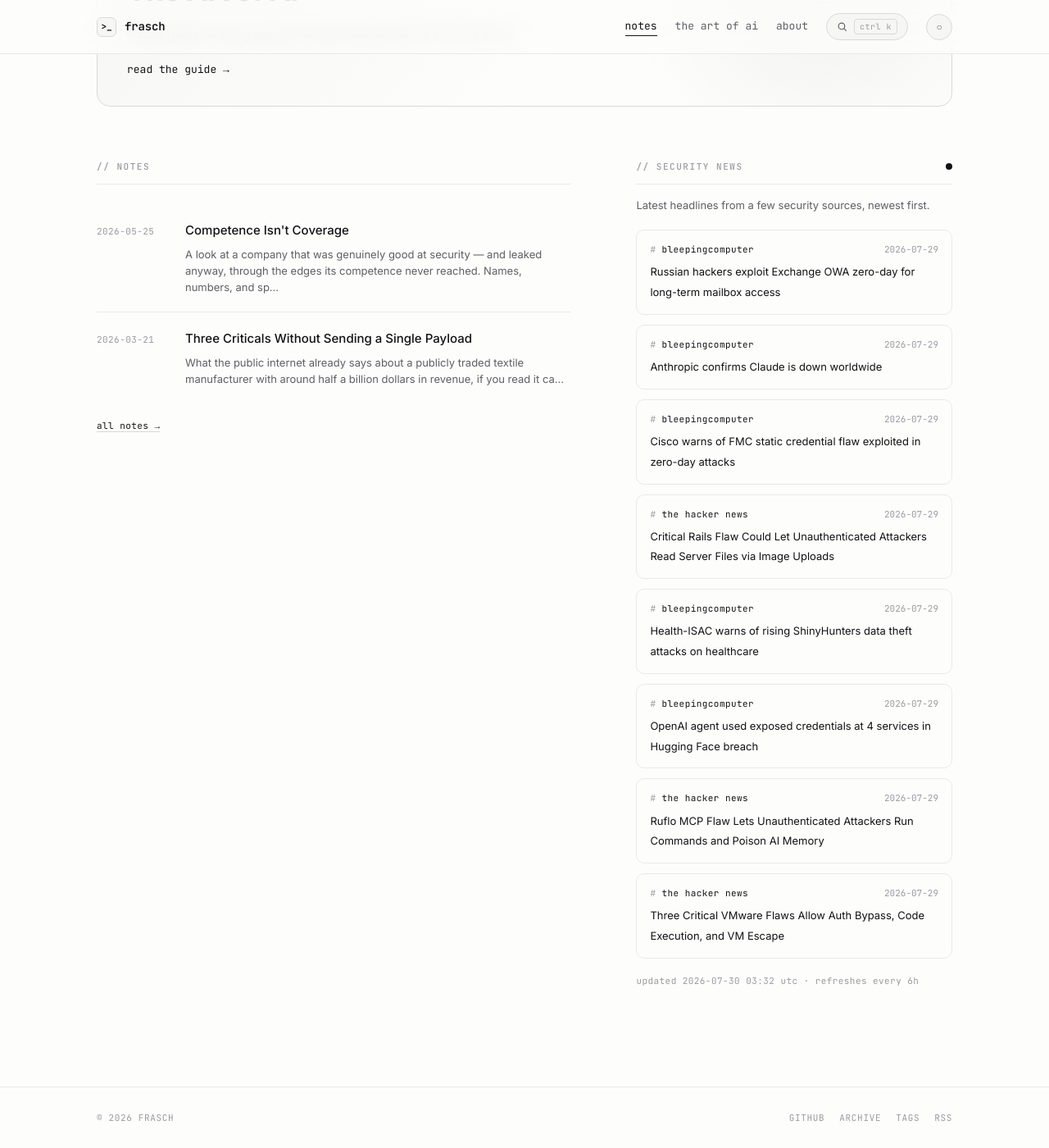
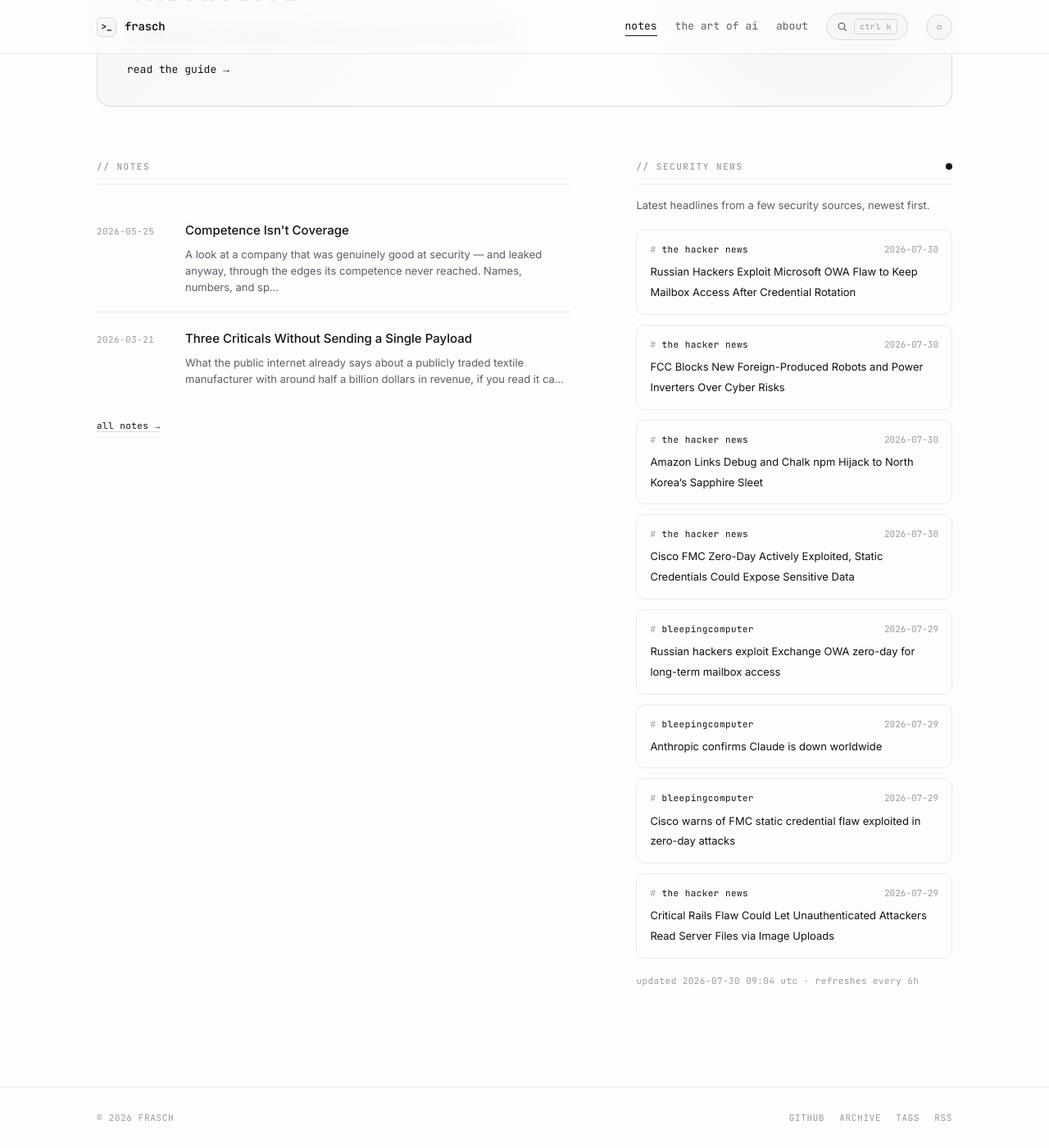
Before and after one commit to whoisfrasch/frasch, a Jekyll site: the page built from index.html, in a window 1280 px wide and 1400 px high, scrolled down 590 px. Shown: the whole window at 82% size. Built offline with Jekyll 4.4.1, drawn with Linux system fonts in a browser that asks for light colours.

Commit message:
Refresh security news feed

```diff
--- a/_data/news.json
+++ b/_data/news.json
@@ -1,6 +1,30 @@
 {
-  "updated": "2026-07-30T03:32:19Z",
+  "updated": "2026-07-30T09:04:52Z",
   "items": [
+    {
+      "source": "the hacker news",
+      "title": "Russian Hackers Exploit Microsoft OWA Flaw to Keep Mailbox Access After Credential Rotation",
+      "link": "https://thehackernews.com/2026/07/russian-hackers-exploit-microsoft-owa.html",
+      "date": "2026-07-30T07:40:48Z"
+    },
+    {
+      "source": "the hacker news",
+      "title": "FCC Blocks New Foreign-Produced Robots and Power Inverters Over Cyber Risks",
+      "link": "https://thehackernews.com/2026/07/fcc-blocks-new-foreign-produced-robots.html",
+      "date": "2026-07-30T07:28:43Z"
+    },
+    {
+      "source": "the hacker news",
+      "title": "Amazon Links Debug and Chalk npm Hijack to North Korea’s Sapphire Sleet",
+      "link": "https://thehackernews.com/2026/07/amazon-links-debug-and-chalk-npm-hijack.html",
+      "date": "2026-07-30T06:05:17Z"
+    },
+    {
+      "source": "the hacker news",
+      "title": "Cisco FMC Zero-Day Actively Exploited, Static Credentials Could Expose Sensitive Data",
+      "link": "https://thehackernews.com/2026/07/cisco-fmc-zero-day-actively-exploited.html",
+      "date": "2026-07-30T05:08:39Z"
+    },
     {
       "source": "bleepingcomputer",
       "title": "Russian hackers exploit Exchange OWA zero-day for long-term mailbox access",
@@ -24,30 +48,6 @@
       "title": "Critical Rails Flaw Could Let Unauthenticated Attackers Read Server Files via Image Uploads",
       "link": "https://thehackernews.com/2026/07/critical-rails-flaw-could-let.html",
       "date": "2026-07-29T18:10:00Z"
-    },
-    {
-      "source": "bleepingcomputer",
-      "title": "Health-ISAC warns of rising ShinyHunters data theft attacks on healthcare",
-      "link": "https://www.bleepingcomputer.com/news/security/health-isac-warns-of-rising-shinyhunters-data-theft-attacks-on-healthcare/",
-      "date": "2026-07-29T17:54:05Z"
-    },
-    {
-      "source": "bleepingcomputer",
-      "title": "OpenAI agent used exposed credentials at 4 services in Hugging Face breach",
-      "link": "https://www.bleepingcomputer.com/news/security/openai-agent-used-exposed-credentials-at-4-services-in-hugging-face-breach/",
-      "date": "2026-07-29T16:04:59Z"
-    },
-    {
-      "source": "the hacker news",
-      "title": "Ruflo MCP Flaw Lets Unauthenticated Attackers Run Commands and Poison AI Memory",
-      "link": "https://thehackernews.com/2026/07/ruflo-mcp-flaw-lets-unauthenticated.html",
-      "date": "2026-07-29T15:39:30Z"
-    },
-    {
-      "source": "the hacker news",
-      "title": "Three Critical VMware Flaws Allow Auth Bypass, Code Execution, and VM Escape",
-      "link": "https://thehackernews.com/2026/07/three-critical-vmware-flaws-allow-auth.html",
-      "date": "2026-07-29T15:31:15Z"
     }
   ]
 }
```
